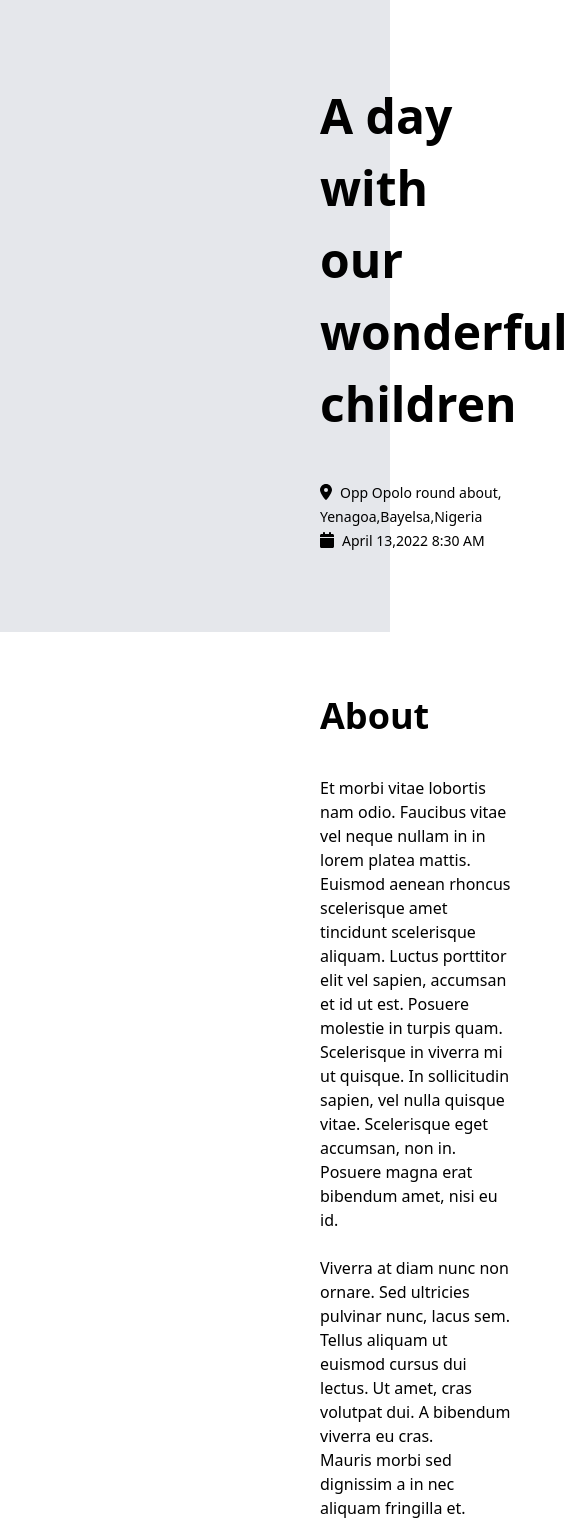
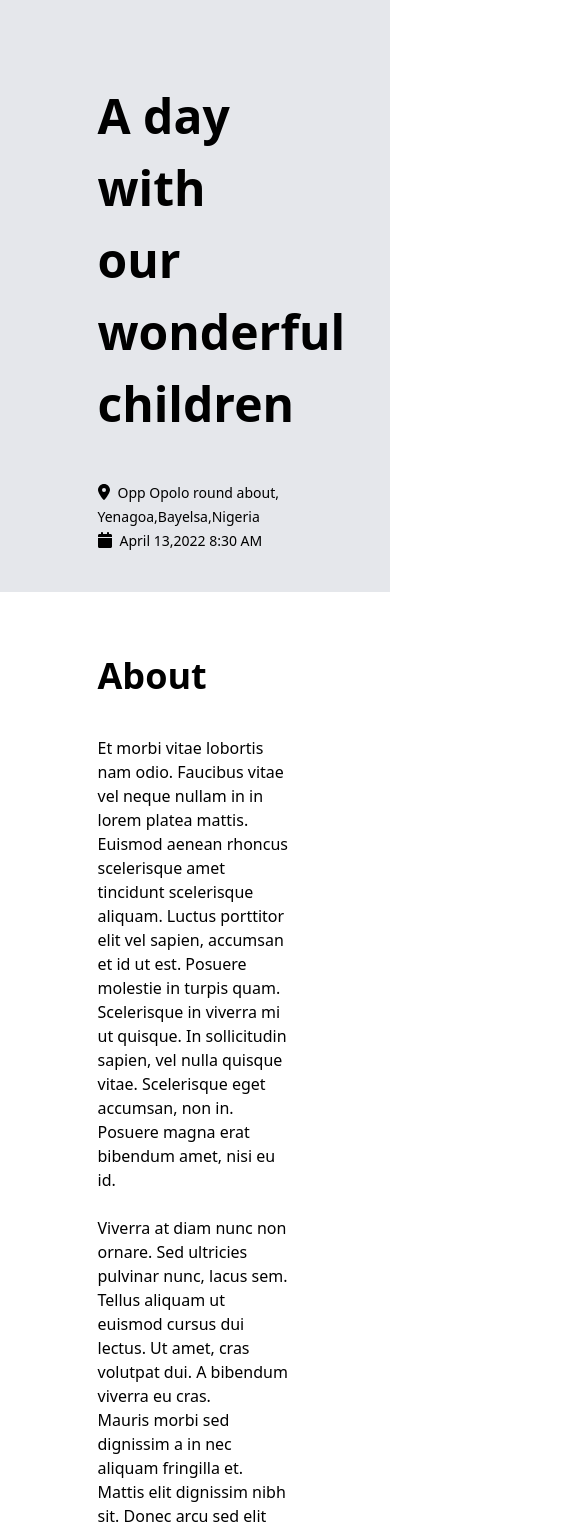
Before and after one commit to Pr3mKum4r/Jurident-Task-2, a React (Vite) app: page / in a window 390 px wide. Shown: the top 1524 px of the page, 585 px wide, since content can reach past the window. Built offline with nearby package versions, Linux system fonts and the light colour scheme.

Commit message:
made responsive

```diff
--- a/src/Components/Events.jsx
+++ b/src/Components/Events.jsx
@@ -6,8 +6,8 @@ import EventCard from "../Components/EventCard.jsx";
 const Events = () => {
   return (
     <div className="font-roboto">
-      <div className="w-full min-h-fit bg-gray-200 pb-20">
-        <div className="pt-20 w-1/2 mx-auto mt-auto mb-auto ml-80">
+      <div className="w-[100%] min-h-fit bg-gray-200 pb-10">
+        <div className="pt-20 w-1/2 mx-auto mt-auto mb-auto ">
           <h1 className="text-5xl font-bold pb-10 leading-normal">
             A day with our wonderful children
           </h1>
@@ -19,7 +19,7 @@ const Events = () => {
           <span className="text-sm">April 13,2022 8:30 AM</span>
         </div>
       </div>
-      <div className="w-1/2 ml-80">
+      <div className="w-1/2 mx-auto">
         <h1 className="text-4xl font-bold pb-10 mt-16">About</h1>
         <p>
           Et morbi vitae lobortis nam odio. Faucibus vitae vel neque nullam in
@@ -55,16 +55,14 @@ const Events = () => {
           vitae. Scelerisque eget accumsan, non in. Posuere magna erat bibendum
           amet, nisi eu id.
         </p>
-      </div>
-      <div className="otherEventsContainer">
         <div className="flex">
           <div>
-            <h1 className="text-4xl font-bold pb-10 ml-80 w-50">
+            <h1 className="text-4xl font-bold pb-10">
               Other events
             </h1>
           </div>
           <div>
-            <hr className="w-96 mt-6 ml-6"/>
+            <hr className="w-80 mt-6 ml-6"/>
           </div>
         </div>
         <EventCard
```
